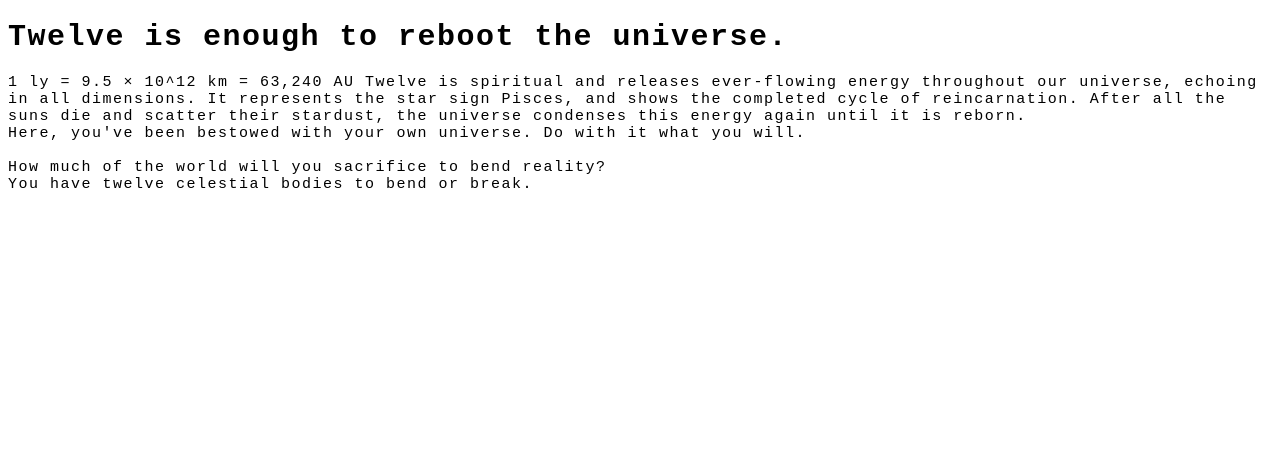
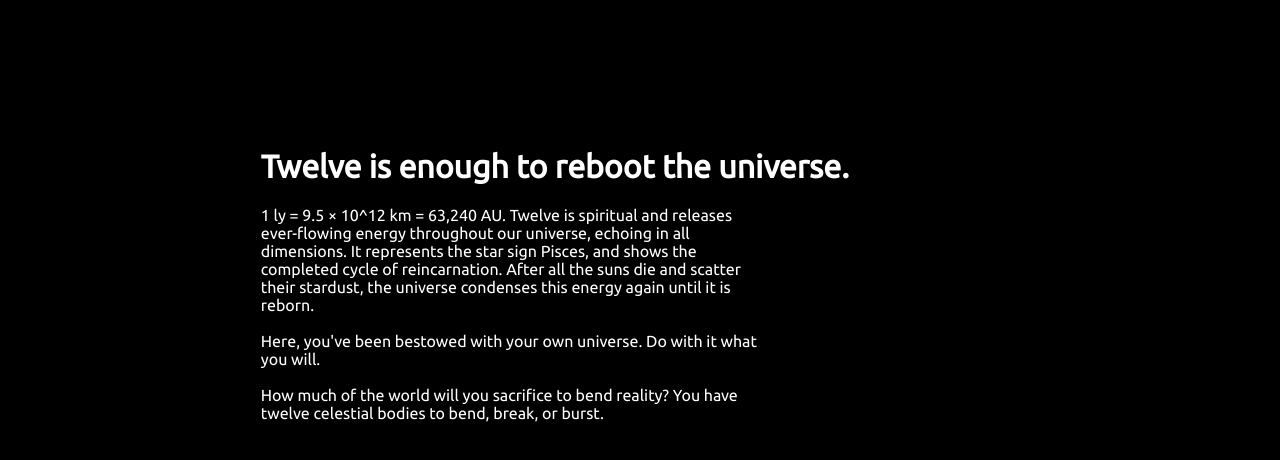
Before and after one commit to lsaeli/lsaeli.github.io, a plain HTML site: page endless/index.html in a window 1280 px wide. Drawn offline with Linux system fonts and the light colour scheme; files that its build step writes are made by us from their sources.

Commit message:
array drafting

```diff
--- a/endless/index.html
+++ b/endless/index.html
@@ -3,7 +3,7 @@
 	<meta charset="utf-8"/>
 
 <link rel="stylesheet" type="text/css" href="style.css">
-<link href="https://fonts.googleapis.com/css?family=Exo" rel="stylesheet">
+<link href="https://fonts.googleapis.com/css?family=Ubuntu" rel="stylesheet">
 
 <script type="text/javascript"> src="main.js"</script>
 
@@ -13,14 +13,14 @@
 
 <h1>Twelve is enough to reboot the universe.</h1>
 
-<p>1 ly = 9.5 × 10^12 km = 63,240 AU
+<p>1 ly = 9.5 × 10^12 km = 63,240 AU.
 
 
-Twelve is spiritual and releases ever-flowing energy throughout our universe, echoing in all dimensions. It represents the star sign Pisces, and shows the completed cycle of reincarnation. After all the suns die and scatter their stardust, the universe condenses this energy again until it is reborn.<br>Here, you've been bestowed with your own universe. Do with it what you will.
+Twelve is spiritual and releases ever-flowing energy throughout our universe, echoing in all dimensions. It represents the star sign Pisces, and shows the completed cycle of reincarnation. After all the suns die and scatter their stardust, the universe condenses this energy again until it is reborn.<br><br>Here, you've been bestowed with your own universe. Do with it what you will.
 <br>
 <br>
-How much of the world will you sacrifice to bend reality?<br>
-You have twelve celestial bodies to bend or break.
+How much of the world will you sacrifice to bend reality?
+You have twelve celestial bodies to bend, break, or burst.
 </p>
 
 
--- /dev/null
+++ b/endless/style.css
@@ -0,0 +1,18 @@
+body {
+		background-color: black;
+}
+
+h1 {
+	font-family: 'Ubuntu', sans-serif;
+	padding-left: 20%;
+	padding-right: 30%;
+	padding-top: 10%;
+	color: white;
+}
+
+p {
+	font-family: 'Ubuntu', sans-serif;
+	padding-left: 20%;
+	padding-right: 40%;
+	color: white;
+}
--- a/warped-sun/nebula/p-info.js
+++ b/warped-sun/nebula/p-info.js
@@ -4,5 +4,5 @@ document.getElementById('p-info').addEventListener('click', function() {
     alert("Construction of the greatest planet ever began in AF 3942 (anno Feline).");
 }, false);
 document.getElementById('p-info').addEventListener('click', function() {
-    alert("It's made of yarn, blankets, slippers, giant boxes and catnip. This planet's construction was a generous contribution by the CLU (Cat Lovers Universal), where all speciesa and createures celebrate the joys of cats!");
+    alert("It's made of yarn, blankets, slippers, giant boxes and catnip. This planet's construction was a generous contribution by the CLU (Cat Lovers Universal), where all species and creatures celebrate the joys of cats!");
 }, false);
```
Also changed, not shown: warped-sun/fin.html (+1 -1 lines), warped-sun/nebula/fin.html (+1 -1 lines), 2 other files.
